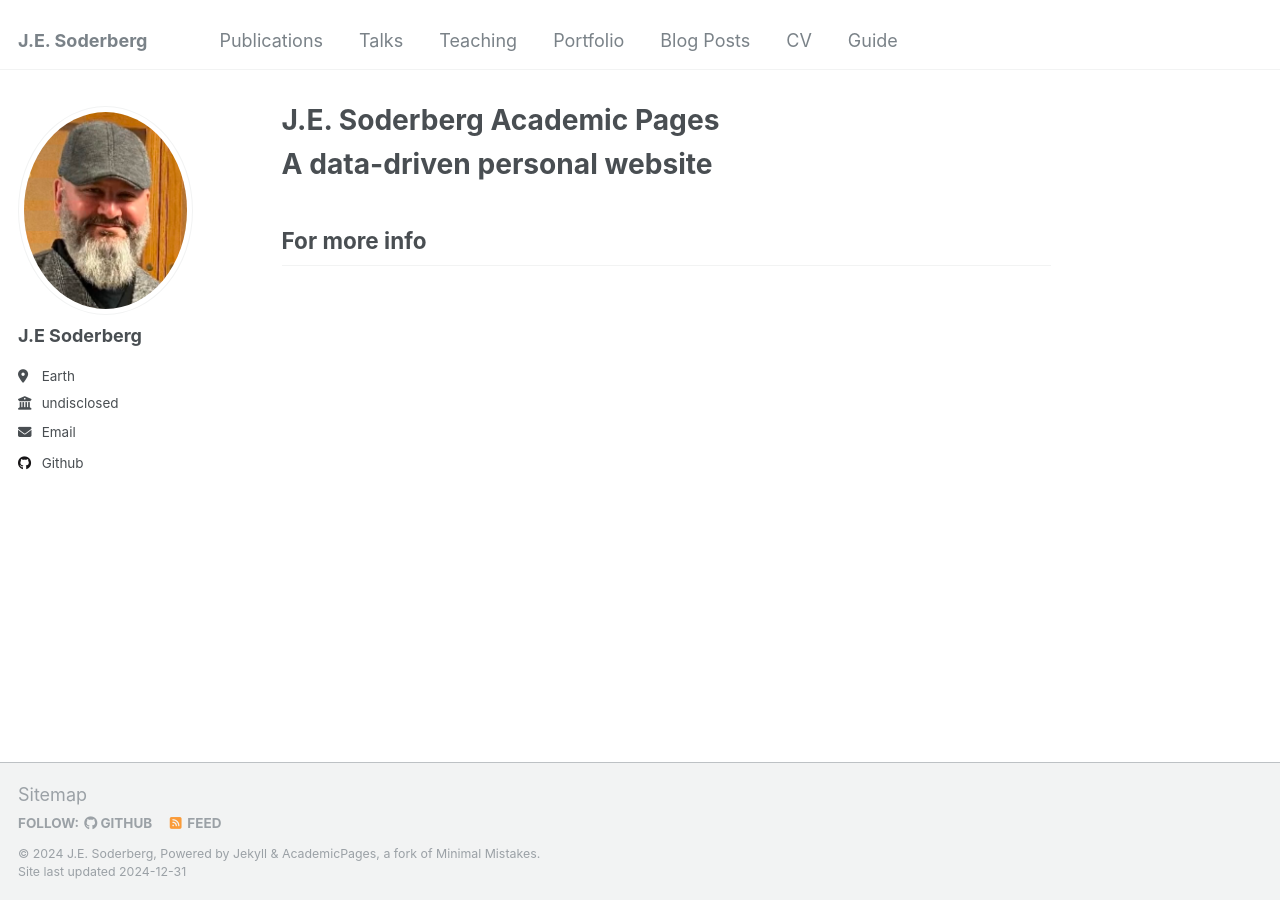
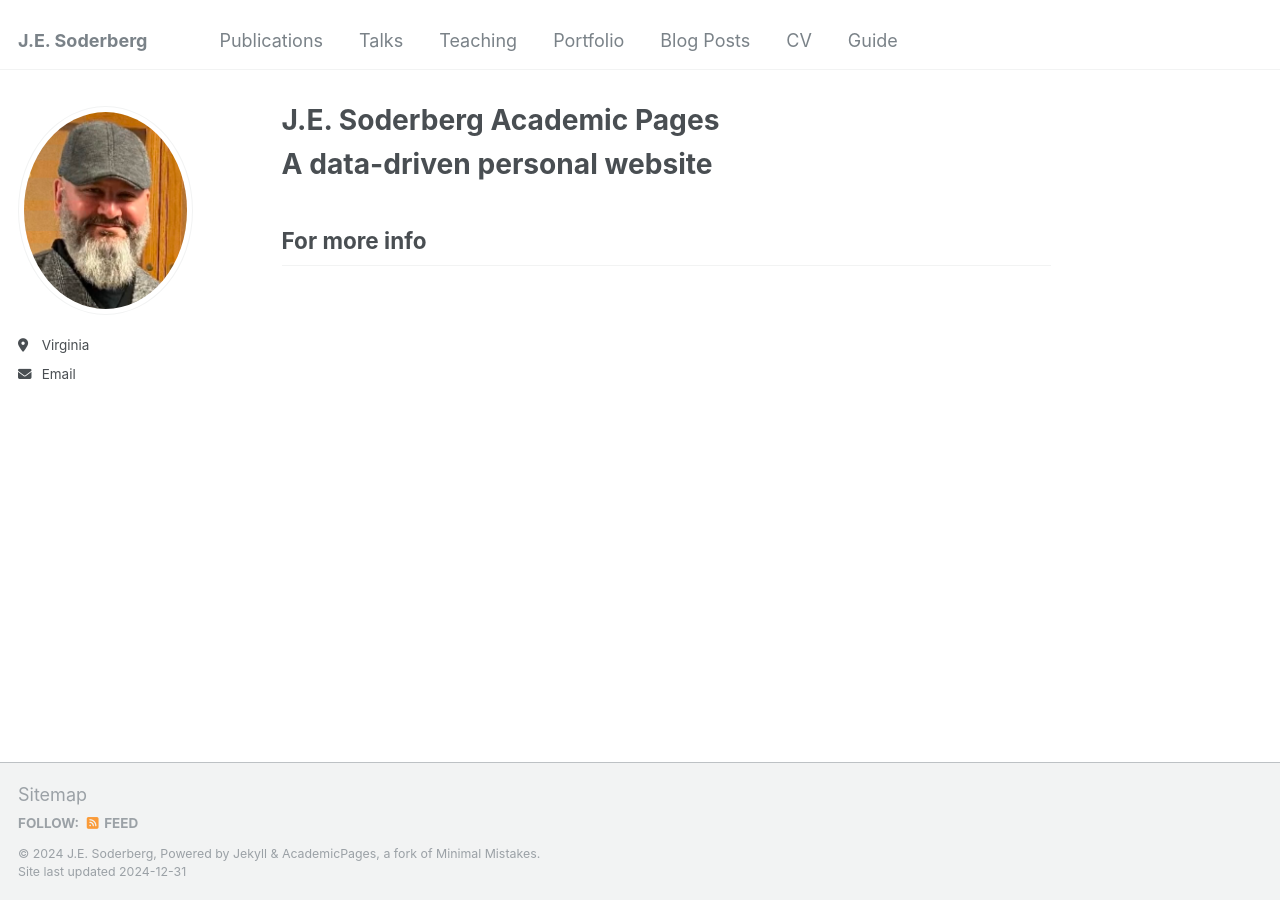
Before and after one commit to jesoderberg/github.io, a Jekyll site: the page built from _pages/about.md, in a window 1280 px wide. Built offline with Jekyll 4.4.1, drawn with Linux system fonts in a browser that asks for light colours.

Commit message:
Update _config.yml

```diff
--- a/_config.yml
+++ b/_config.yml
@@ -22,11 +22,11 @@ repository               : "jesoderberg/jesoderberg.github.io"
 author:
   # Biographic information
   avatar           : "profile.png"
-  name             : "J.E Soderberg"
+  name             : #"J.E Soderberg"
   pronouns         : # example: "she/her"
   bio              : ""
-  location         : "Earth"
-  employer         : "undisclosed"
+  location         : "Virginia"
+  employer         : #"undisclosed"
   uri              : # URL
   email            : "none@example.org"
 
@@ -44,7 +44,7 @@ author:
   bitbucket        : # Username - Update with your username on the site
   codepen          : # Username
   dribbble         : # Username
-  github           : "academicpages"
+  github           : #"academicpages"
   kaggle           : # Username
   stackoverflow    : # User number or user number and name (i.e., use "1" or "1/jeff-atwood")
 
```
